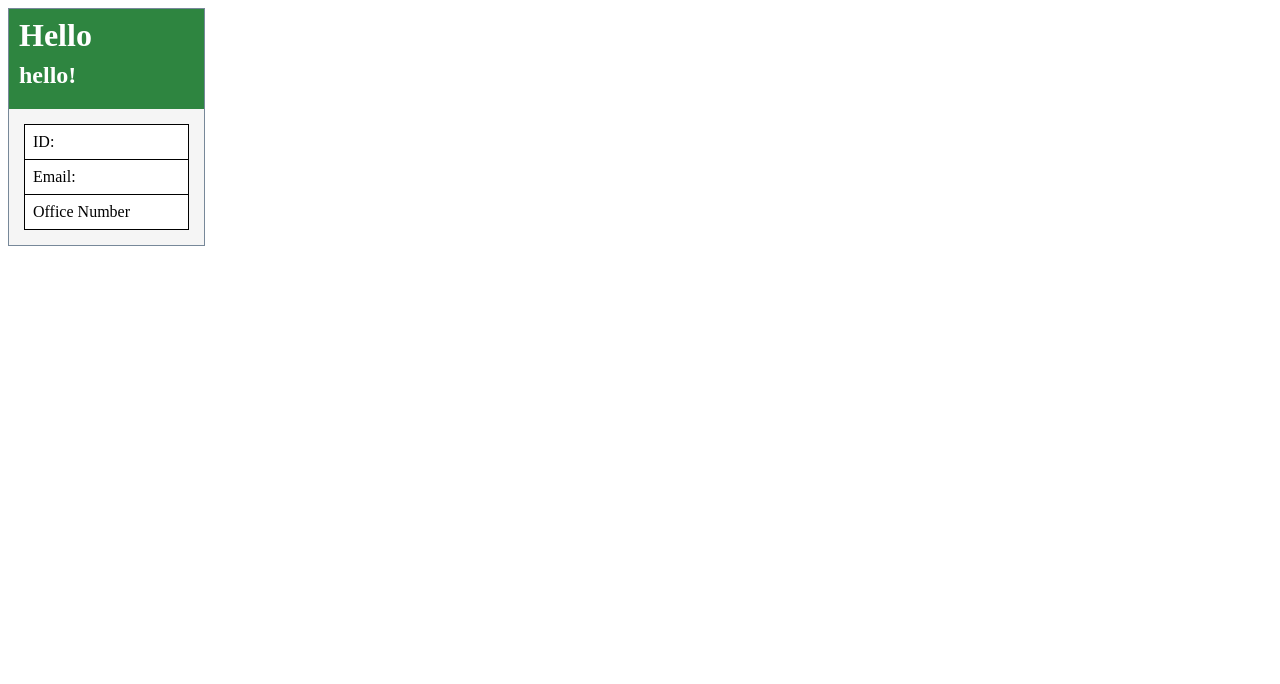
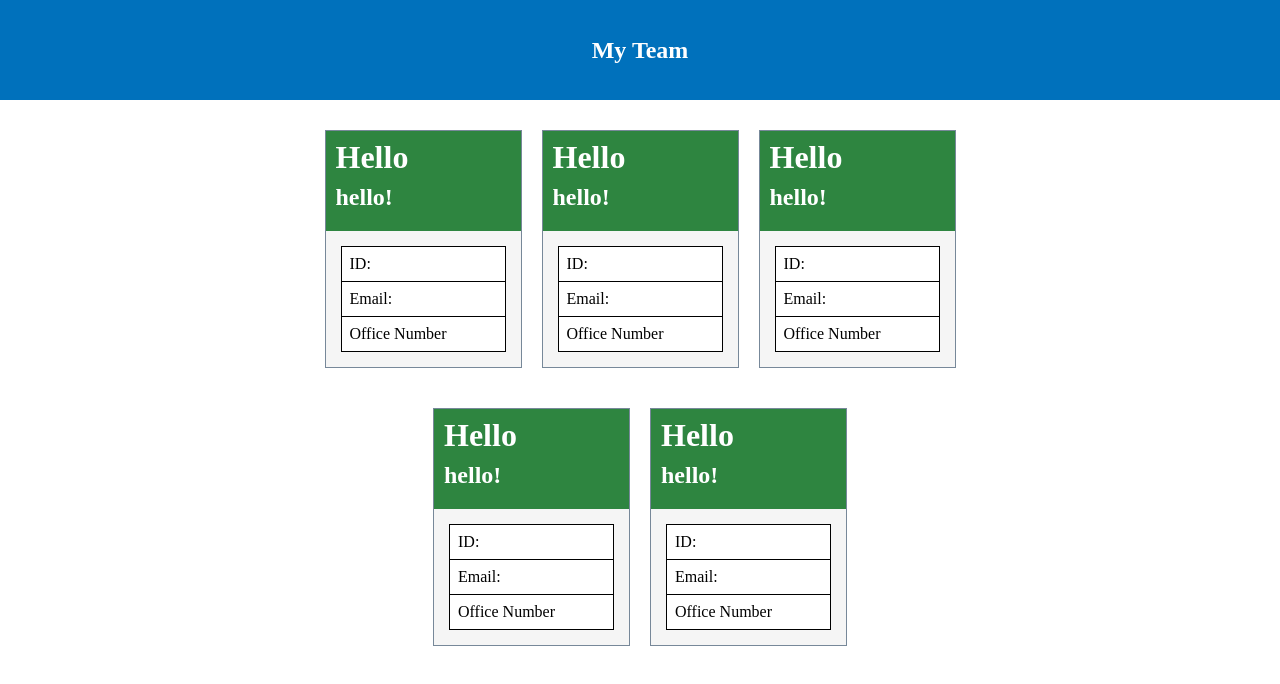
Before and after one commit to jbramirez03/Dream-Team-Profiled, a website: page src/example.html in a window 1280 px wide. Drawn offline with Linux system fonts and the light colour scheme.

Commit message:
completed template

```diff
--- a/src/example.html
+++ b/src/example.html
@@ -7,8 +7,13 @@
     <title>Dream Team</title>
     <link rel="stylesheet" href="style.css">
 </head>
+
+    <nav class="navbar">
+        <h1>My Team</h1>
+    </nav>
 <body>
     <div class="cards">
+        <div class="level1">
         <div class="card1">
             <div>
             <h1 class="name">Hello</h1>
@@ -28,6 +33,85 @@
                 </table>
             </div>
         </div>
+        <div class="card1">
+            <div>
+            <h1 class="name">Hello</h1>
+            <h2 class="role">hello!</h2>
+            </div>
+            <div class="info">
+                <table>
+                    <tr>
+                        <td>ID:</td>
+                    </tr>
+                    <tr>
+                        <td>Email: </td>
+                    </tr>
+                    <tr>
+                        <td>Office Number</td>
+                    </tr>
+                </table>
+            </div>
+        </div>
+        <div class="card1">
+            <div>
+            <h1 class="name">Hello</h1>
+            <h2 class="role">hello!</h2>
+            </div>
+            <div class="info">
+                <table>
+                    <tr>
+                        <td>ID:</td>
+                    </tr>
+                    <tr>
+                        <td>Email: </td>
+                    </tr>
+                    <tr>
+                        <td>Office Number</td>
+                    </tr>
+                </table>
+            </div>
+        </div>
+        </div>
+        <div class="level2">
+            <div class="card1">
+                <div>
+                <h1 class="name">Hello</h1>
+                <h2 class="role">hello!</h2>
+                </div>
+                <div class="info">
+                    <table>
+                        <tr>
+                            <td>ID:</td>
+                        </tr>
+                        <tr>
+                            <td>Email: </td>
+                        </tr>
+                        <tr>
+                            <td>Office Number</td>
+                        </tr>
+                    </table>
+                </div>
+            </div>
+            <div class="card1">
+                <div>
+                <h1 class="name">Hello</h1>
+                <h2 class="role">hello!</h2>
+                </div>
+                <div class="info">
+                    <table>
+                        <tr>
+                            <td>ID:</td>
+                        </tr>
+                        <tr>
+                            <td>Email: </td>
+                        </tr>
+                        <tr>
+                            <td>Office Number</td>
+                        </tr>
+                    </table>
+                </div>
+            </div>
+        </div>
 
 
     </div>
--- a/src/style.css
+++ b/src/style.css
@@ -1,12 +1,28 @@
+body {
+    margin: 0px;
+}
+.navbar {
+    display: flex;
+    justify-content: center;
+    align-items: center;
+    background-color: #0071bc;
+    color: white;
+    height: 100px;
+}
+
 .cards {
+    margin-top: 10px;;
     display: flex;
+    flex-direction: column;
 }
 
 .card1 {
     color:white;
     background-color: #2e8540;
     border: 1px solid lightslategray;
-    width: 195px
+    width: 195px;
+    margin: 10px;
+
 }
 
 table, tr, td {
@@ -45,3 +61,19 @@ tbody {
     margin-top: 8px;
 
 }
+
+.level1 {
+    display: flex;
+    flex-direction: row;
+    justify-content: center;
+    margin-top: 10px;
+    margin-bottom: 10px;
+}
+
+.level2 {
+    display: flex;
+    flex-direction: row;
+    justify-content: center;
+    margin-top: 10px;
+    margin-bottom: 10px;
+}
```
